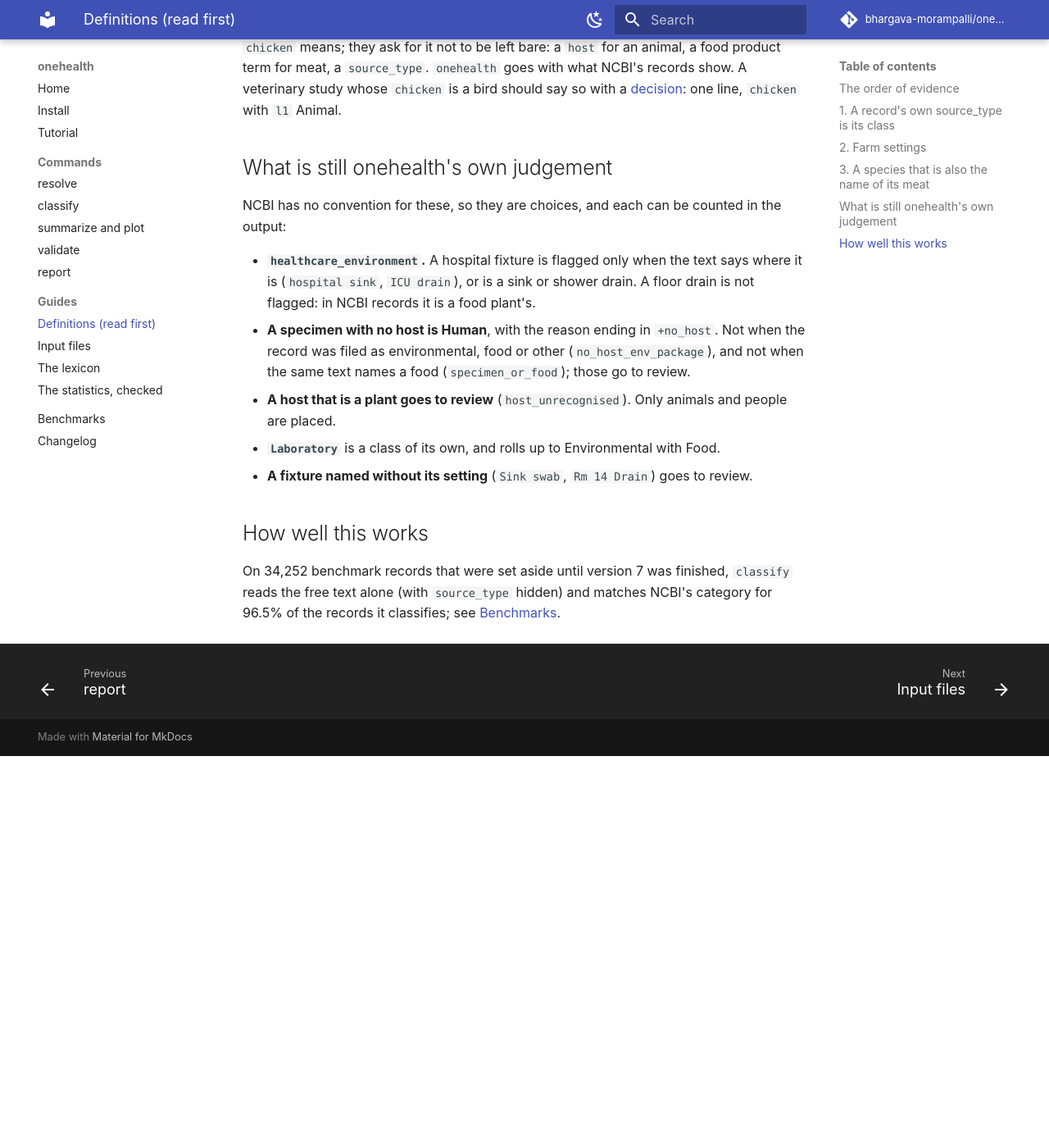
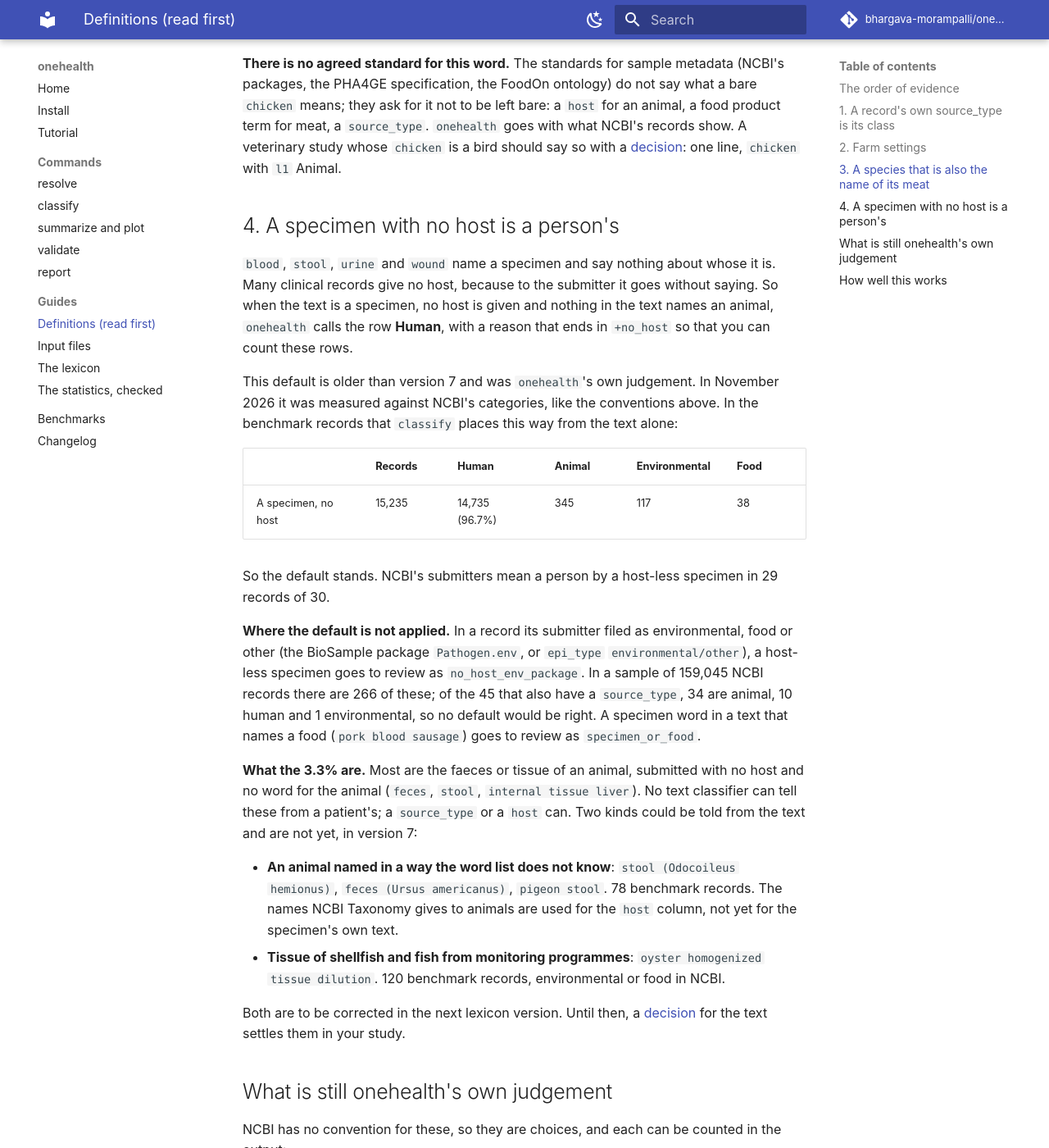
Before and after one commit to bhargava-morampalli/onehealth, an MkDocs documentation site: the page built from documentation/guides/definitions.md, in a window 1280 px wide and 1400 px high, scrolled down 4147 px. Shown: the whole window at 82% size. Built offline with MkDocs 1.6.1 and Material for MkDocs 9.7.7, drawn with Linux system fonts in a browser that asks for light colours; comment, search, counter and statistics services are not loaded; before the commit the page ends 5069 px from its top, so only the background shows below that; some of the changed text lies outside the part shown.

Commit message:
Measure the Human default for a specimen with no host; changelog; version 0.2.1
- Of 15,235 benchmark records that classify calls Human because the text is a
  specimen and no host is given, NCBI's submitters call 14,735 (96.7%) human.
  The default stays, and the Definitions page gives it as a fourth convention
  with these figures. A test checks them.
- Two kinds of exception that a text could settle are documented as not yet
  handled: an animal named by a taxonomy name in the specimen's own text
  (78 records) and shellfish tissue (120 records).
- Changelog entry for the statistics checks and the Wilson quantile; the README
  and the classify and report pages point to the new pages.
- Version 0.2.1: interval bounds in one table change in the fifth digit.

Co-Authored-By: Claude Fable 5.2 <noreply@anthropic.com>
Claude-Session: https://claude.ai/code/session_01RdK4yWmR7KXs1541Ud5cMa

```diff
--- a/documentation/guides/definitions.md
+++ b/documentation/guides/definitions.md
@@ -3,13 +3,14 @@
 !!! warning "Read this before you compare sources"
     A One Health class is a definition, not a measurement. Whether manure is an animal sample or an environmental one changes how many isolates are in each group, and so changes every comparison between groups. `onehealth` does not invent its own definitions where NCBI's records show a convention: **it follows NCBI**. This page says exactly where, with the numbers behind each choice, and how to choose differently for your own study.
 
-There are three such conventions. All three were adopted in lexicon version 7 (November 2026); results made with an earlier version use different definitions and are not comparable class for class.
+There are four such conventions. The first three were adopted in lexicon version 7 (November 2026); results made with an earlier version use different definitions and are not comparable class for class. The fourth is older, and was measured against NCBI's records afterwards and kept.
 
 | # | Convention | In short |
 |---|---|---|
 | 1 | [A record's own `source_type` is its class](#1-a-records-own-source_type-is-its-class) | Where the submitter told NCBI the One Health category, that category is used as it is. |
 | 2 | [Farm settings are environmental, and a farm with a host is the host](#2-farm-settings) | Manure, litter, a barn and a farm are Environmental. Until version 7 they were Animal. |
 | 3 | [`chicken` or `turkey` on its own is meat](#3-a-species-that-is-also-the-name-of-its-meat) | With no host these two words are Food. Until version 7 they were Animal. |
+| 4 | [A specimen with no host is a person's](#4-a-specimen-with-no-host-is-a-persons) | `blood` or `stool` with no host named is Human. Unchanged; NCBI's records agree for 96.7%. |
 
 The numbers on this page come from 139,554 NCBI Pathogen Detection records whose submitters filled in NCBI's `source_type`, from 18 organism groups (`tests/data/ncbi_pd_source_types/`). The test suite checks every figure quoted here against that data (`tests/test_ncbi_conventions.py`).
 
@@ -94,12 +95,32 @@ Only these two words are treated this way, because only they have this much evid
 
 **There is no agreed standard for this word.** The standards for sample metadata (NCBI's packages, the PHA4GE specification, the FoodOn ontology) do not say what a bare `chicken` means; they ask for it not to be left bare: a `host` for an animal, a food product term for meat, a `source_type`. `onehealth` goes with what NCBI's records show. A veterinary study whose `chicken` is a bird should say so with a [decision](../commands/classify.md#decisions): one line, `chicken` with `l1` Animal.
 
+## 4. A specimen with no host is a person's
+
+`blood`, `stool`, `urine` and `wound` name a specimen and say nothing about whose it is. Many clinical records give no host, because to the submitter it goes without saying. So when the text is a specimen, no host is given and nothing in the text names an animal, `onehealth` calls the row **Human**, with a reason that ends in `+no_host` so that you can count these rows.
+
+This default is older than version 7 and was `onehealth`'s own judgement. In November 2026 it was measured against NCBI's categories, like the conventions above. In the benchmark records that `classify` places this way from the text alone:
+
+| | Records | Human | Animal | Environmental | Food |
+|---|---|---|---|---|---|
+| A specimen, no host | 15,235 | 14,735 (96.7%) | 345 | 117 | 38 |
+
+So the default stands. NCBI's submitters mean a person by a host-less specimen in 29 records of 30.
+
+**Where the default is not applied.** In a record its submitter filed as environmental, food or other (the BioSample package `Pathogen.env`, or `epi_type` `environmental/other`), a host-less specimen goes to review as `no_host_env_package`. In a sample of 159,045 NCBI records there are 266 of these; of the 45 that also have a `source_type`, 34 are animal, 10 human and 1 environmental, so no default would be right. A specimen word in a text that names a food (`pork blood sausage`) goes to review as `specimen_or_food`.
+
+**What the 3.3% are.** Most are the faeces or tissue of an animal, submitted with no host and no word for the animal (`feces`, `stool`, `internal tissue liver`). No text classifier can tell these from a patient's; a `source_type` or a `host` can. Two kinds could be told from the text and are not yet, in version 7:
+
+- **An animal named in a way the word list does not know**: `stool (Odocoileus hemionus)`, `feces (Ursus americanus)`, `pigeon stool`. 78 benchmark records. The names NCBI Taxonomy gives to animals are used for the `host` column, not yet for the specimen's own text.
+- **Tissue of shellfish and fish from monitoring programmes**: `oyster homogenized tissue dilution`. 120 benchmark records, environmental or food in NCBI.
+
+Both are to be corrected in the next lexicon version. Until then, a [decision](../commands/classify.md#decisions) for the text settles them in your study.
+
 ## What is still onehealth's own judgement
 
 NCBI has no convention for these, so they are choices, and each can be counted in the output:
 
 - **`healthcare_environment`.** A hospital fixture is flagged only when the text says where it is (`hospital sink`, `ICU drain`), or is a sink or shower drain. A floor drain is not flagged: in NCBI records it is a food plant's.
-- **A specimen with no host is Human**, with the reason ending in `+no_host`. Not when the record was filed as environmental, food or other (`no_host_env_package`), and not when the same text names a food (`specimen_or_food`); those go to review.
 - **A host that is a plant goes to review** (`host_unrecognised`). Only animals and people are placed.
 - **`Laboratory`** is a class of its own, and rolls up to Environmental with Food.
 - **A fixture named without its setting** (`Sink swab`, `Rm 14 Drain`) goes to review.
--- a/pyproject.toml
+++ b/pyproject.toml
@@ -1,6 +1,6 @@
 [project]
 name = "onehealth"
-version = "0.2.0"
+version = "0.2.1"
 description = "Classify mixed NCBI isolate IDs into One Health source categories."
 readme = "README.md"
 license = "MIT"
--- a/src/onehealth/__init__.py
+++ b/src/onehealth/__init__.py
@@ -1,3 +1,3 @@
 """One Health isolation-source classification CLI."""
 
-__version__ = "0.2.0"
+__version__ = "0.2.1"
```
Also changed, not shown: CHANGELOG.md (+27 -0 lines), README.md (+3 -0 lines), documentation/commands/classify.md (+2 -2 lines), documentation/index.md (+1 -1 lines), 3 other files.
